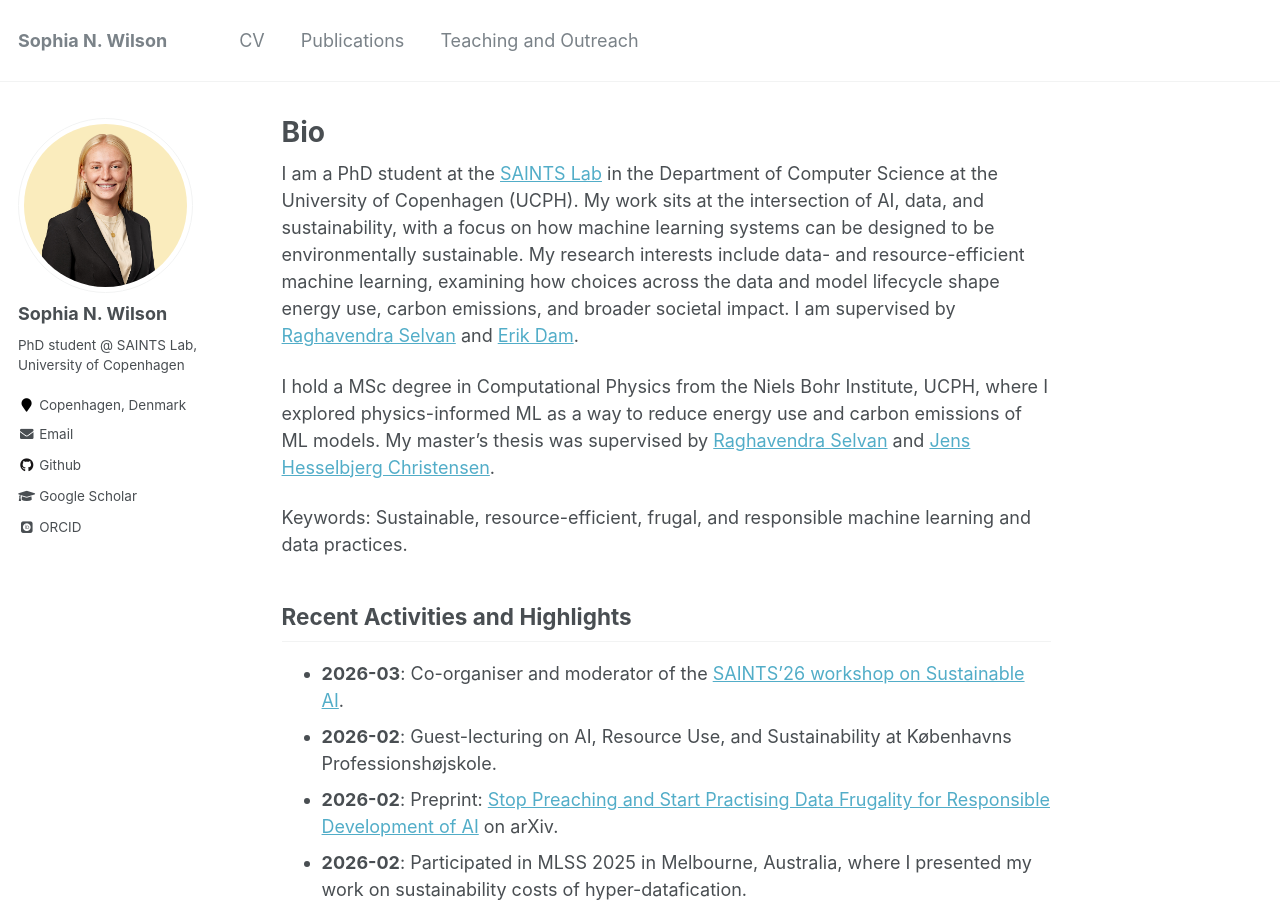
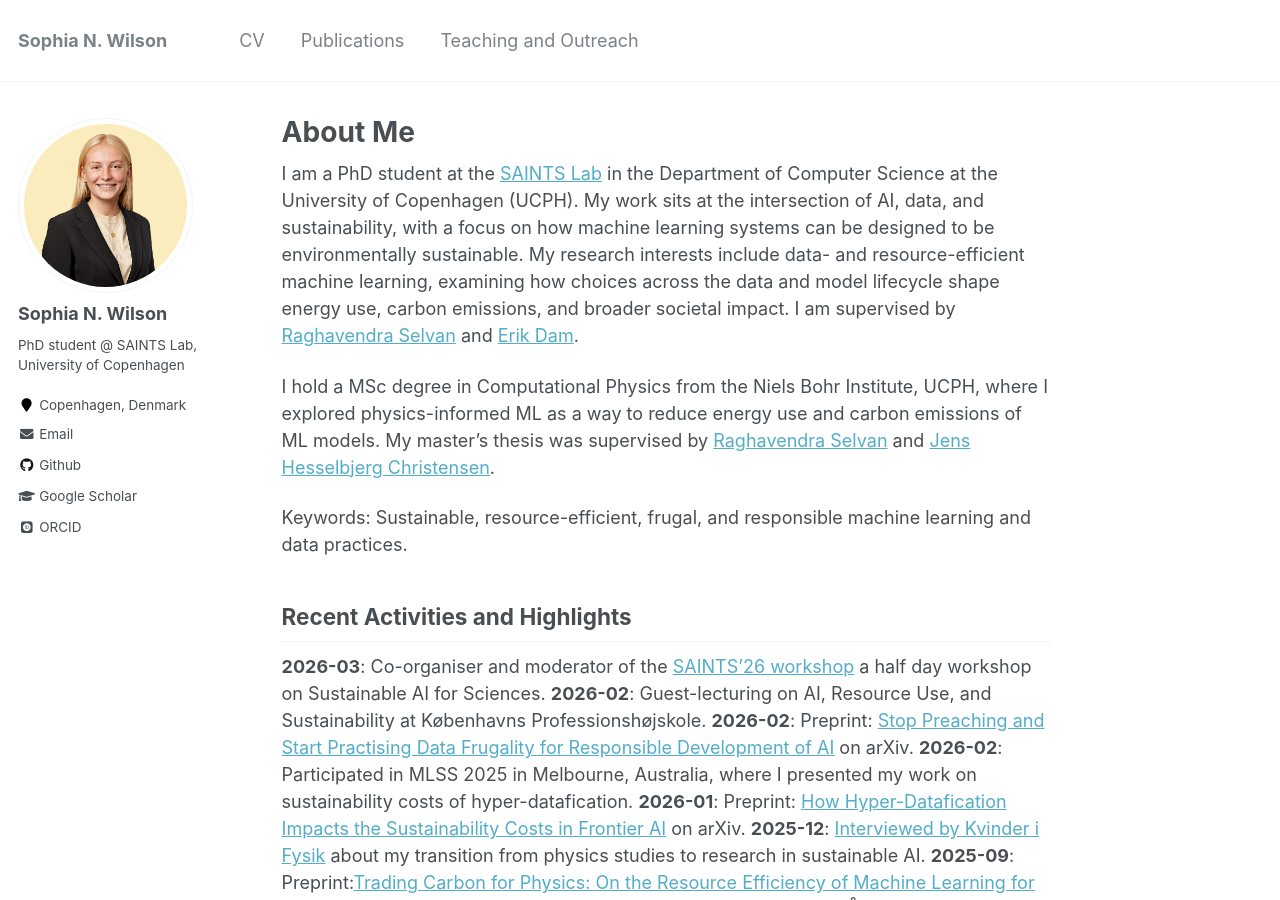
Before and after one commit to sophiawilson18/sophiawilson18.github.io, a Jekyll site: the page built from _pages/about.md, in a window 1280 px wide and 900 px high. Built offline with Jekyll 4.4.1, drawn with Linux system fonts in a browser that asks for light colours; some web fonts are replaced.

Commit message:
Update about.md

```diff
--- a/_pages/about.md
+++ b/_pages/about.md
@@ -1,6 +1,6 @@
 ---
 permalink: /
-title: "Bio"
+title: "About Me"
 author_profile: true
 redirect_from:
   - /about/
@@ -16,24 +16,24 @@ Keywords: Sustainable, resource-efficient, frugal, and responsible machine learn
 
 
 ## Recent Activities and Highlights
-* **2026-03**: Co-organiser and moderator of the [SAINTS’26 workshop on Sustainable AI](https://saintslab.github.io/workshop2026/).
-* **2026-02**: Guest-lecturing on AI, Resource Use, and Sustainability at Københavns Professionshøjskole.
-* **2026-02**: Preprint: [Stop Preaching and Start Practising Data Frugality for Responsible Development of AI](https://arxiv.org/abs/2602.19789) on arXiv.
-* **2026-02**: Participated in MLSS 2025 in Melbourne, Australia, where I presented my work on sustainability costs of hyper-datafication.
-* **2026-01**: Preprint: [How Hyper-Datafication Impacts the Sustainability Costs in Frontier AI](https://arxiv.org/abs/2602.00056) on arXiv.
-* **2025-12**: [Interviewed by Kvinder i Fysik](https://kvinderifysik.dk/2025/12/15/interview-with-sophia-wilson/) about my transition from physics studies to research in sustainable AI.
-* **2025-09**: Preprint:[Trading Carbon for Physics: On the Resource Efficiency of Machine Learning for Spatio-Temporal Forecasting](https://arxiv.org/abs/2509.24517) on arXiv.
-* **2025-09**: Workshop at Det Åbne Gymnasium on "Sustainable AI" as part of the [National Climate Action Day](https://gymnasieskolernesklimaalliance.dk/national-klimahandledag/) for Gymnasiums.
-* **2025-08**: Attended the decennial [Aarhus 2025 Conference](https://aarhus2025.org/) and the [D3A Conference](https://d3aconference.dk/) where I presented my Master's thesis work on carbon-efficient physics-informed ML (poster, oral presentation).
-* **2025-08**: Started my PhD at the SAINTS Lab, Department of Computer Science, UCPH.
-* **2025-05**: Master’s thesis titled 'Quantifying the Reduction in Carbon Footprint of Physics-Informed Machine Learning' successfully defended.
-* **2025-05**: "Physics-Informed Machine Learning as a Carbon-Efficient Approach". Guest presentation at PhD course on Machine Learning for Sciences, UCPH.
-* **2025-05**: "Hvordan er det at læse fysik på universitetet?". Outreach talks at Falkonergårdens Gymnasium.
-* **2025-04**: "On the Carbon Footprint of AI: From Monitoring to Mitigation". Joint presentation with Raghavendra Selvan at Climate Action Day, Copenhagen Center of Social Data Science, UCPH.
-* **2025-03**: "Quantifying the Reduction in Carbon Footprint of Physics-Informed Machine Learning". Presentation of current thesis work at the 4th Annual Niels Bohr Institute MSc Student Symposium, UCPH.
-* **2024-10**: Participated in the AI Structured Learning 2024 Workshop in Göteborg.
-* **2024-08**: Attended the Hamlet-Physics 2024 Conference in Copenhagen.
-* **2024-06**: Completed an exchange semester at the Insitute of Physics, University of Amsterdam.
+**2026-03**: Co-organiser and moderator of the [SAINTS’26 workshop](https://saintslab.github.io/workshop2026/) a half day workshop on Sustainable AI for Sciences.
+**2026-02**: Guest-lecturing on AI, Resource Use, and Sustainability at Københavns Professionshøjskole.
+**2026-02**: Preprint: [Stop Preaching and Start Practising Data Frugality for Responsible Development of AI](https://arxiv.org/abs/2602.19789) on arXiv.
+**2026-02**: Participated in MLSS 2025 in Melbourne, Australia, where I presented my work on sustainability costs of hyper-datafication.
+**2026-01**: Preprint: [How Hyper-Datafication Impacts the Sustainability Costs in Frontier AI](https://arxiv.org/abs/2602.00056) on arXiv.
+**2025-12**: [Interviewed by Kvinder i Fysik](https://kvinderifysik.dk/2025/12/15/interview-with-sophia-wilson/) about my transition from physics studies to research in sustainable AI.
+**2025-09**: Preprint:[Trading Carbon for Physics: On the Resource Efficiency of Machine Learning for Spatio-Temporal Forecasting](https://arxiv.org/abs/2509.24517) on arXiv.
+**2025-09**: Workshop at Det Åbne Gymnasium on "Sustainable AI" as part of the [National Climate Action Day](https://gymnasieskolernesklimaalliance.dk/national-klimahandledag/) for Gymnasiums.
+**2025-08**: Attended the decennial [Aarhus 2025 Conference](https://aarhus2025.org/) and the [D3A Conference](https://d3aconference.dk/) where I presented my Master's thesis work on carbon-efficient physics-informed ML (poster, oral presentation).
+**2025-08**: Started my PhD at the SAINTS Lab, Department of Computer Science, UCPH.
+**2025-05**: Master’s thesis titled 'Quantifying the Reduction in Carbon Footprint of Physics-Informed Machine Learning' successfully defended.
+**2025-05**: "Physics-Informed Machine Learning as a Carbon-Efficient Approach". Guest presentation at PhD course on Machine Learning for Sciences, UCPH.
+**2025-05**: "Hvordan er det at læse fysik på universitetet?". Outreach talks at Falkonergårdens Gymnasium.
+**2025-04**: "On the Carbon Footprint of AI: From Monitoring to Mitigation". Joint presentation with Raghavendra Selvan at Climate Action Day, Copenhagen Center of Social Data Science, UCPH.
+**2025-03**: "Quantifying the Reduction in Carbon Footprint of Physics-Informed Machine Learning". Presentation of current thesis work at the 4th Annual Niels Bohr Institute MSc Student Symposium, UCPH.
+**2024-10**: Participated in the AI Structured Learning 2024 Workshop in Göteborg.
+**2024-08**: Attended the Hamlet-Physics 2024 Conference in Copenhagen.
+**2024-06**: Completed an exchange semester at the Insitute of Physics, University of Amsterdam.
 
 
 <!--
```
